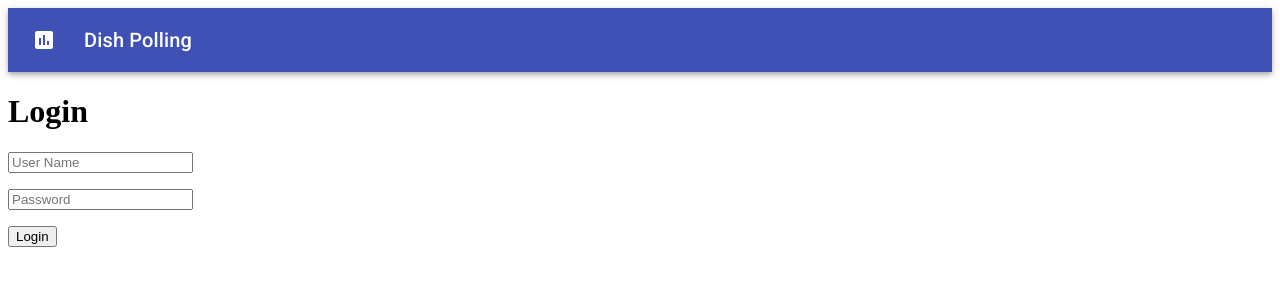
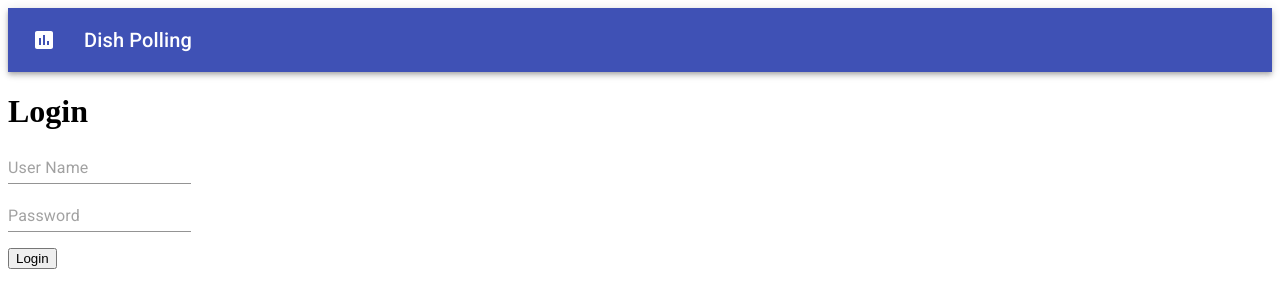
Before and after one commit to SomashekarGowdaS/Dish-Polling, a React (Create React App) app: page / in a window 1280 px wide. Shown: the top 308 px of the page. Built offline with nearby package versions, Linux system fonts and the light colour scheme.

Commit message:
ui partial

```diff
--- a/package.json
+++ b/package.json
@@ -10,6 +10,7 @@
     "@testing-library/react": "^11.2.5",
     "@testing-library/user-event": "^12.8.3",
     "lodash": "^4.17.21",
+    "prop-types": "^15.7.2",
     "react": "^17.0.1",
     "react-dom": "^17.0.1",
     "react-hook-form": "^6.15.5",
--- a/src/components/Card/index.js
+++ b/src/components/Card/index.js
@@ -5,7 +5,7 @@ import CardActionArea from '@material-ui/core/CardActionArea';
 import CardActions from '@material-ui/core/CardActions';
 import CardContent from '@material-ui/core/CardContent';
 import CardMedia from '@material-ui/core/CardMedia';
-import Button from '@material-ui/core/Button';
+import PropTypes from 'prop-types'
 import Typography from '@material-ui/core/Typography';
 
 const useStyles = makeStyles({
@@ -14,7 +14,7 @@ const useStyles = makeStyles({
     },
 });
 
-export default function ImgMediaCard() {
+function ImgMediaCard({ dish, checkIfVoted, options, isCurrentUserVoted, handleChange, isResult }) {
     const classes = useStyles();
 
     return (
@@ -24,27 +24,48 @@ export default function ImgMediaCard() {
                     component="img"
                     alt="Contemplative Reptile"
                     height="140"
-                    image="/static/images/cards/contemplative-reptile.jpg"
+                    image={dish.dishImage}
                     title="Contemplative Reptile"
                 />
                 <CardContent>
                     <Typography gutterBottom variant="h5" component="h2">
-                        Lizard
+                        {dish.dishTitle}
                     </Typography>
                     <Typography variant="body2" color="textSecondary" component="p">
-                        Lizards are a widespread group of squamate reptiles, with over 6,000 species, ranging
-                        across all continents except Antarctica
+                        {dish.dishDescription}
                     </Typography>
                 </CardContent>
             </CardActionArea>
             <CardActions>
-                <Button size="small" color="primary">
-                    Share
-                </Button>
-                <Button size="small" color="primary">
-                    Learn More
-                </Button>
+                {isResult ? (
+                    <Typography variant="body2" color="textSecondary" component="p">
+                        {dish.totalPoints}
+                    </Typography>
+                ) :
+                    (dish.assignedPoint || checkIfVoted(dish) ? <Typography variant="body2" color="textSecondary" component="p"> {checkIfVoted(dish) || dish.assignedPoint} </Typography> :
+                        options.length > 0 && !isCurrentUserVoted && (
+                            <select name="rank" onChange={(e) => {
+                                handleChange(e.target.value, dish.dishId);
+                            }}>
+                                <option value="" hidden >Select</option>
+                                {options.map(option => {
+                                    return <option key={option.value} value={option.value} > {option.label} </option>
+                                })}
+                            </select>))
+                }
             </CardActions>
         </Card>
     );
 }
+
+ImgMediaCard.defaultProps = {
+    options: [],
+    checkIfVoted: () => { },
+}
+
+ImgMediaCard.propTypes = {
+    options: PropTypes.array,
+    checkIfVoted: PropTypes.func
+}
+
+export default ImgMediaCard
--- a/src/components/FormFields/index.js
+++ b/src/components/FormFields/index.js
@@ -1,7 +1,9 @@
 import React, { Fragment } from 'react'
+import { Controller } from "react-hook-form";
+import { Input } from "@material-ui/core";
 
 const FormFields = (props) => {
-    const { type, name, placeholder, register, error, label, options } = props;
+    const { type, name, placeholder, register, error, label, options, control } = props;
     const getField = () => {
         switch (type) {
             case 'textarea': return (
@@ -28,7 +30,14 @@ const FormFields = (props) => {
             )
             default: return (
                 <Fragment>
-                    <input type={type} name={name} placeholder={placeholder} ref={register} />
+                    <Controller
+                        as={Input}
+                        type={type}
+                        name={name}
+                        control={control}
+                        defaultValue=""
+                        placeholder={placeholder}
+                    />
                     {error && (
                         <p>{error.message}</p>
                     )}
--- a/src/containers/Login/index.js
+++ b/src/containers/Login/index.js
@@ -13,13 +13,13 @@ const schema = yup.object().shape({
 
 const Login = (props) => {
     const dispatch = useDispatch();
-    const { register, handleSubmit, errors } = useForm({
+    const { register, handleSubmit, errors, control } = useForm({
         resolver: yupResolver(schema),
     });
 
     const formFields = [
-        { type: 'text', name: 'userName', placeholder: 'User Name', register, error: errors.userName ? errors.userName : {} },
-        { type: 'password', name: 'password', placeholder: 'Password', register, error: errors.password ? errors.password : {} }
+        { type: 'text', name: 'userName', placeholder: 'User Name', control, register, error: errors.userName ? errors.userName : {} },
+        { type: 'password', name: 'password', placeholder: 'Password', control, register, error: errors.password ? errors.password : {} }
     ];
 
     const onSubmit = (data) => {
--- a/src/containers/Polls/AddDish/index.js
+++ b/src/containers/Polls/AddDish/index.js
@@ -17,7 +17,7 @@ const schema = yup.object().shape({
 });
 
 const AddDish = (props) => {
-    const { register, handleSubmit, errors } = useForm({
+    const { register, handleSubmit, errors, control } = useForm({
         resolver: yupResolver(schema),
     });
     const loggedUser = useSelector((state) => {
@@ -41,12 +41,12 @@ const AddDish = (props) => {
     }, [dishes, loggedUser.userId]);
 
     const formFieldsForDishOne = [
-        { type: 'text', name: 'dishOneTitle', placeholder: 'Dish One Title', register, error: errors.dishOneTitle ? errors.dishOneTitle : {} },
+        { type: 'text', name: 'dishOneTitle', placeholder: 'Dish One Title', control, register, error: errors.dishOneTitle ? errors.dishOneTitle : {} },
         { type: 'textarea', name: 'dishOneDescription', placeholder: 'Dish One Description', register, error: errors.dishOneDescription ? errors.dishOneDescription : {} }
     ];
 
     const formFieldsForDishTwo = [
-        { type: 'text', name: 'dishTwoTitle', placeholder: 'Dish Two Title', register, error: errors.dishTwoTitle ? errors.dishTwoTitle : {} },
+        { type: 'text', name: 'dishTwoTitle', placeholder: 'Dish Two Title', control, register, error: errors.dishTwoTitle ? errors.dishTwoTitle : {} },
         { type: 'textarea', name: 'dishTwoDescription', placeholder: 'Dish Two Description', register, error: errors.dishTwoDescription ? errors.dishTwoDescription : {} }
     ];
 
--- a/src/containers/Polls/VoteDishes/index.js
+++ b/src/containers/Polls/VoteDishes/index.js
@@ -1,7 +1,6 @@
 import React, { useState } from 'react'
 import { useDispatch, useSelector } from 'react-redux'
 import { startUpdateDishes } from '../../../actions/dishesActions';
-import Dish from '../Dish';
 import Card from '../../../components/Card'
 
 const VoteDishes = (props) => {
@@ -99,25 +98,12 @@ const VoteDishes = (props) => {
 
     return (
         <div>
-            <Card />
             { dishes.length === 0 ? (
                 <p> No Dishes Available </p>
             ) : (
                 <div>
                     {dishes.map(dish => {
-                        return <div key={dish.dishId}>
-                            <Dish key={dish.dishId} {...dish} />
-                            {dish.assignedPoint || checkIfVoted(dish) ? <p> {checkIfVoted(dish) || dish.assignedPoint} </p> :
-                                options.length > 0 && !isCurrentUserVoted && (
-                                    <select name="rank" onChange={(e) => {
-                                        handleChange(e.target.value, dish.dishId);
-                                    }}>
-                                        <option value="" hidden >Select</option>
-                                        {options.map(option => {
-                                            return <option key={option.value} value={option.value} > {option.label} </option>
-                                        })}
-                                    </select>)}
-                        </div>
+                        return <Card dish={dish} checkIfVoted={checkIfVoted} options={options} isCurrentUserVoted={isCurrentUserVoted} handleChange={handleChange} />
                     })}
                     <button onClick={() => onSubmit()}>Submit</button>
                     <button onClick={() => toggleEdit()}>Edit</button>
--- a/src/containers/Results/index.js
+++ b/src/containers/Results/index.js
@@ -1,7 +1,7 @@
 import React from 'react'
 import { useSelector } from 'react-redux'
 import * as _ from 'lodash'
-import Dish from '../Polls/Dish/index'
+import Card from '../../components/Card'
 
 const Results = (props) => {
     const dishesState = useSelector((state) => {
@@ -47,7 +47,7 @@ const Results = (props) => {
                     { getSortedDishes().map(dish => {
                         return <div key={dish.dishId} >
                             {isSelectedByUser(dish) && <p> your selection </p>}
-                            <Dish {...dish} isResult />
+                            <Card dish={dish} isResult />
                         </div>
                     })}
                 </>
```
